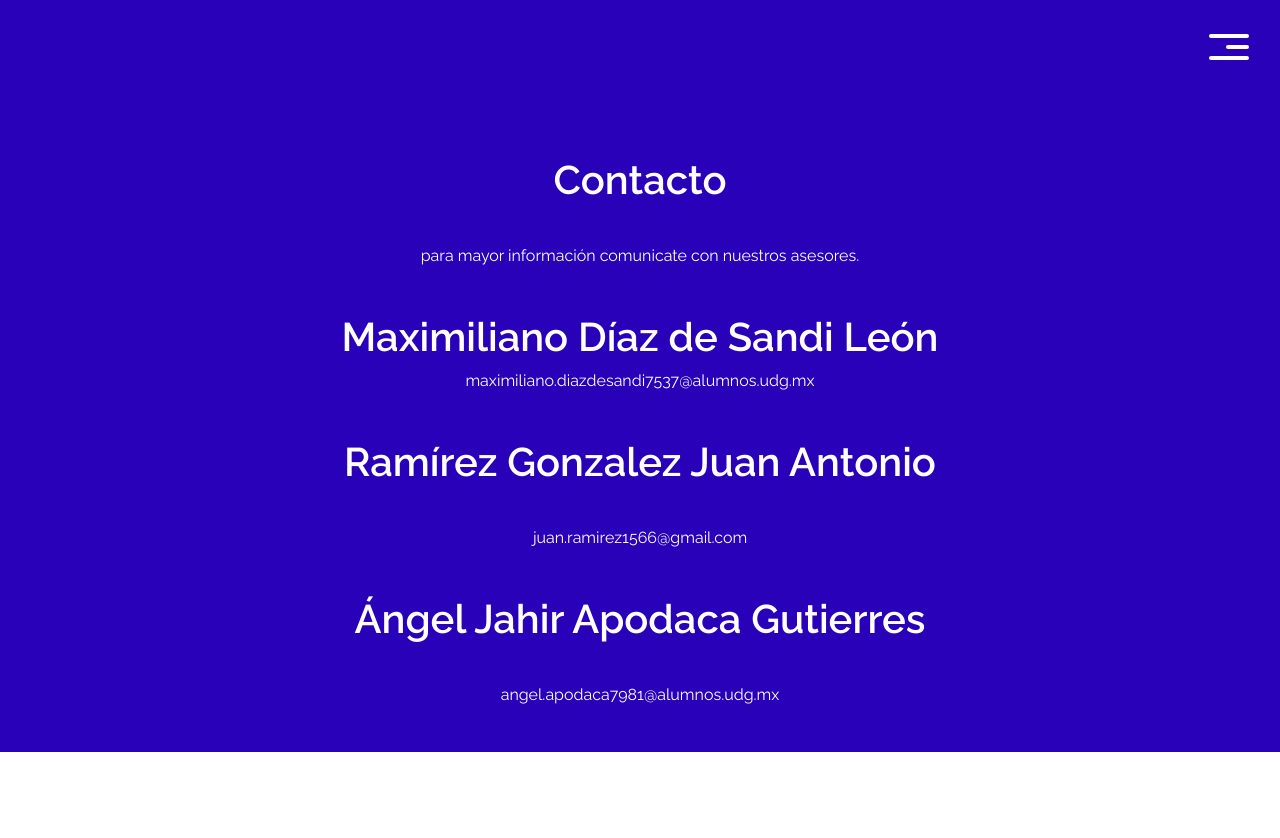
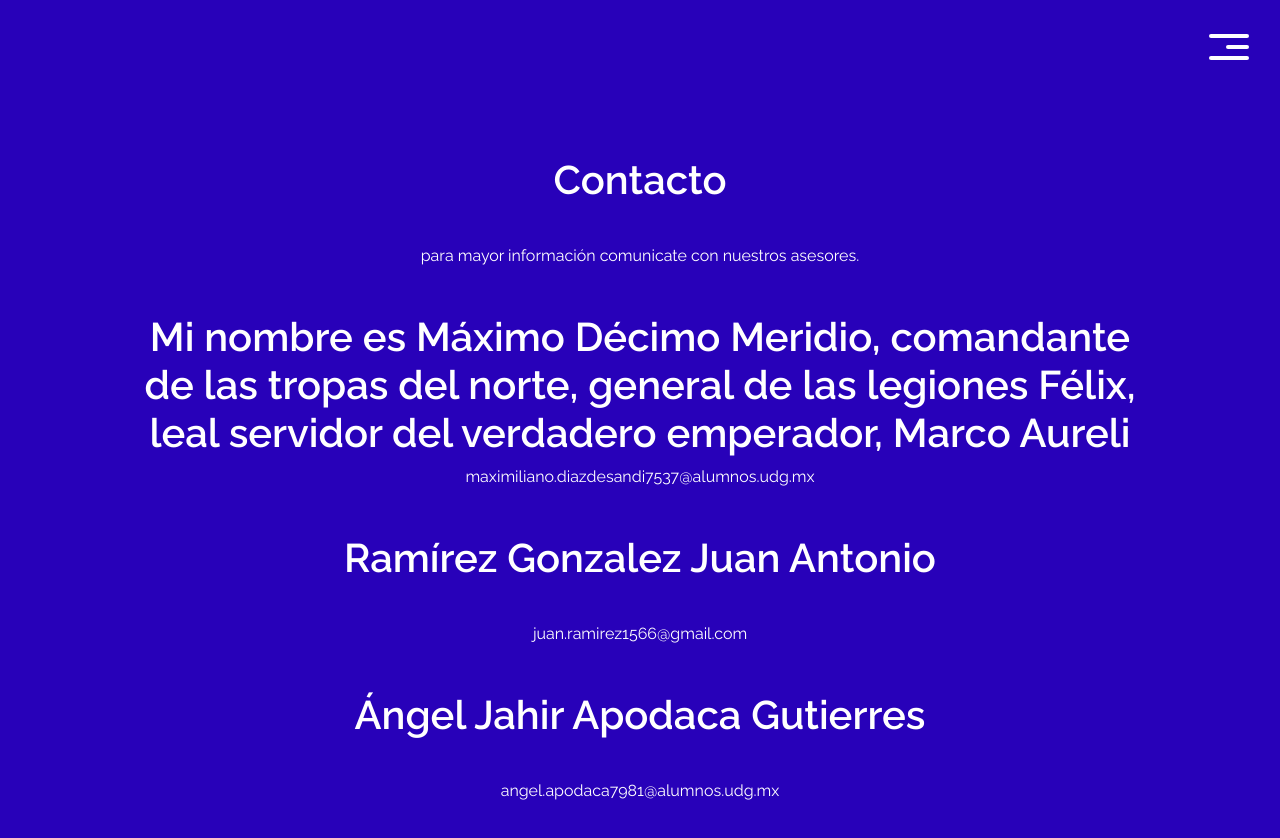
Before and after one commit to PichulaBehemoth/busqueda_oferta, a plain HTML site: page contac.html in a window 1280 px wide. Before the commit the page ends 800 px from the top, so only its background shows below. Drawn offline with nearby package versions, Linux system fonts and the light colour scheme.

Commit message:
Update contac.html

```diff
--- a/contac.html
+++ b/contac.html
@@ -82,7 +82,7 @@
                         para mayor información comunicate con nuestros asesores.
                       </p>
                         <h1>
-                          Maximiliano Díaz de Sandi León
+                          Mi nombre es Máximo Décimo Meridio, comandante de las tropas del norte, general de las legiones Félix, leal servidor del verdadero emperador, Marco Aureli
                       </h1>
                         maximiliano.diazdesandi7537@alumnos.udg.mx
                       </p>
```
